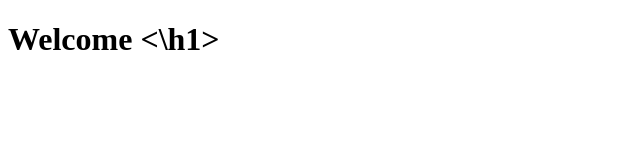
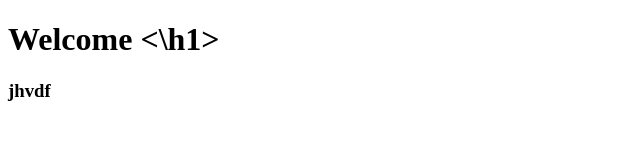
Before and after one commit to ShaunSuhaasA/shaunA, a plain HTML site: page index.html in a window 1280 px wide. Shown: the full height of the page, 0-640 px from the left. Drawn offline with Linux system fonts and the light colour scheme.

Commit message:
Update index.html

```diff
--- a/index.html
+++ b/index.html
@@ -5,5 +5,6 @@
   </head>
   <body>
     <h1> Welcome <\h1>
+      <h3> jhvdf </h3>
       </body>
       </html>
```
